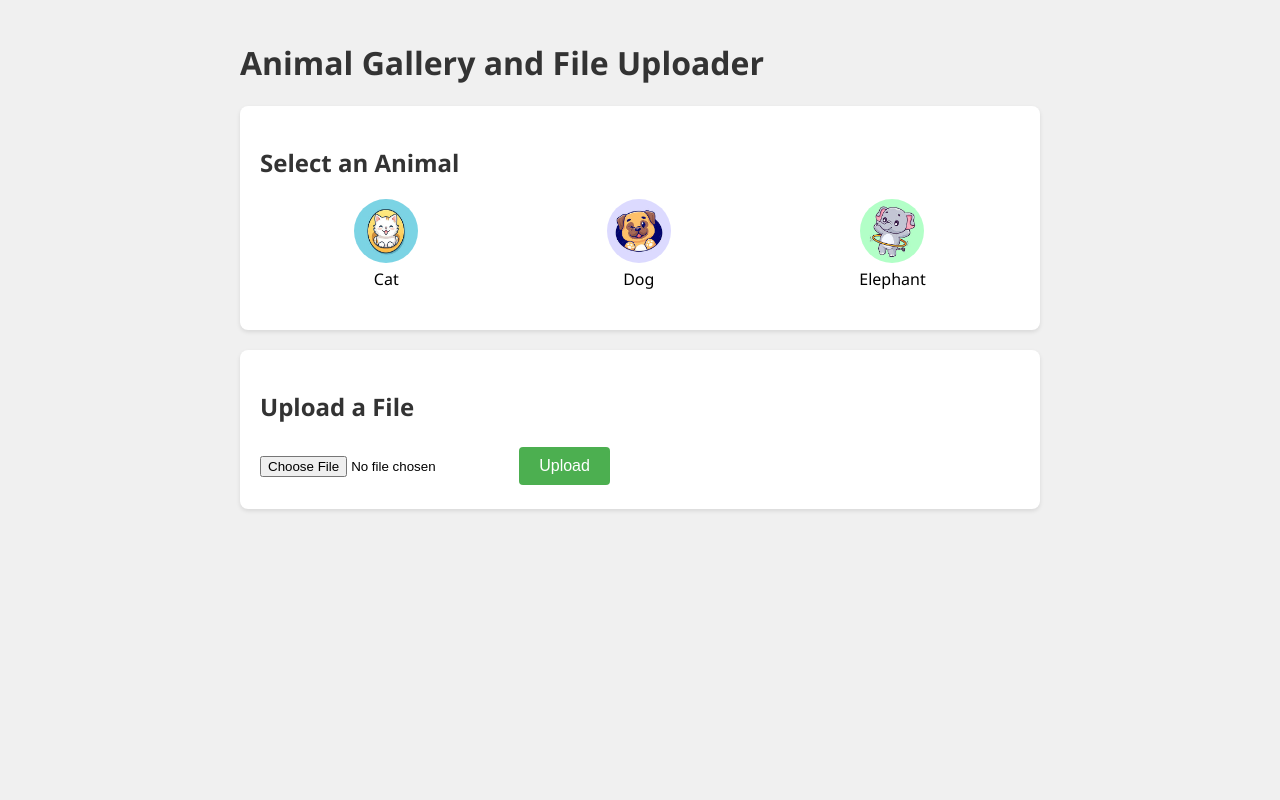
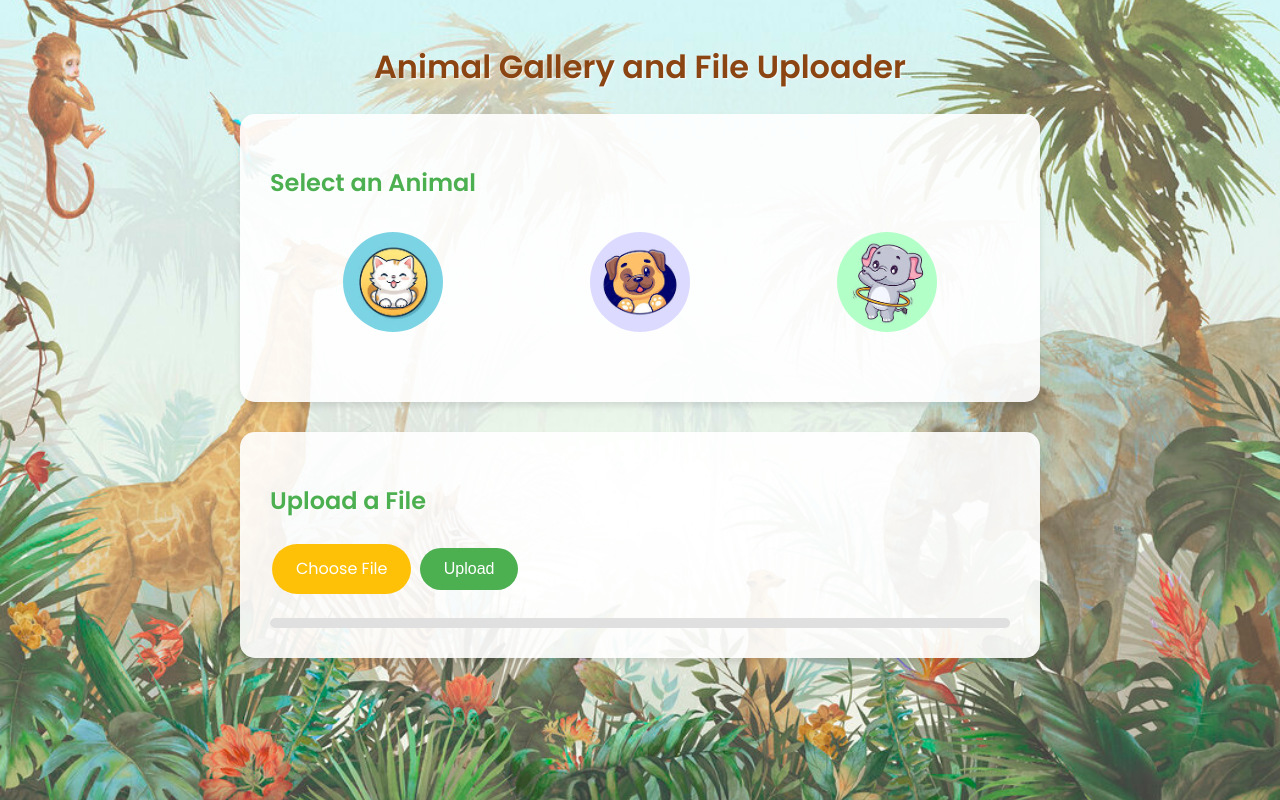
Before and after one commit to ChaitanyaSagar-Gurujula/WebPage-with-Flask-API, a Flask app: page / in a window 1280 px wide. Run offline with Flask 3, Linux system fonts and the light colour scheme.

Commit message:
added background and enriched ui design

```diff
--- a/static/script.js
+++ b/static/script.js
@@ -5,6 +5,7 @@ document.addEventListener('DOMContentLoaded', () => {
     const fileInfo = document.getElementById('fileInfo');
     const uploadButton = document.getElementById('uploadButton');
     const progressBar = document.getElementById('progressBar');
+    const resetButton = document.getElementById('resetButton');
 
     animalRadios.forEach(radio => {
         radio.addEventListener('change', async () => {
@@ -15,8 +16,31 @@ document.addEventListener('DOMContentLoaded', () => {
                 animalImage.src = `/static/images/${result.image}`;
                 animalImage.style.display = 'block';
                 animalImage.classList.add('fade-in');
+                resetButton.style.display = 'inline-block';
             }
         });
+    });
+
+    resetButton.addEventListener('click', () => {
+        animalRadios.forEach(radio => radio.checked = false);
+        animalImage.style.display = 'none';
+        animalImage.src = '';
+        resetButton.style.display = 'none';
+    });
+
+    fileInput.addEventListener('change', () => {
+        const file = fileInput.files[0];
+        if (file) {
+            fileInfo.innerHTML = `
+                <p><strong>Selected File:</strong> ${file.name}</p>
+                <p><strong>File Size:</strong> ${(file.size / 1024).toFixed(2)} KB</p>
+                <p><strong>File Type:</strong> ${file.type}</p>
+            `;
+            fileInfo.style.display = 'block';
+            fileInfo.classList.add('fade-in');
+        } else {
+            fileInfo.style.display = 'none';
+        }
     });
 
     uploadButton.addEventListener('click', async () => {
@@ -31,24 +55,26 @@ document.addEventListener('DOMContentLoaded', () => {
         progressBar.style.width = '0%';
         progressBar.style.display = 'block';
 
+        try {
             const response = await fetch('/upload', {
                 method: 'POST',
-            body: formData,
-            onUploadProgress: (progressEvent) => {
-                const percentCompleted = Math.round((progressEvent.loaded * 100) / progressEvent.total);
-                progressBar.style.width = `${percentCompleted}%`;
-            }
+                body: formData
             });
-
-        progressBar.style.display = 'none';
 
             const result = await response.json();
             fileInfo.innerHTML = `
-            <p><strong>File Name:</strong> ${result.filename}</p>
+                <p><strong>Uploaded File:</strong> ${result.filename}</p>
                 <p><strong>File Size:</strong> ${(result.filesize / 1024).toFixed(2)} KB</p>
                 <p><strong>File Type:</strong> ${result.filetype}</p>
             `;
             fileInfo.style.display = 'block';
             fileInfo.classList.add('fade-in');
+        } catch (error) {
+            console.error('Upload failed:', error);
+            fileInfo.innerHTML = '<p>Upload failed. Please try again.</p>';
+            fileInfo.style.display = 'block';
+        }
+
+        progressBar.style.display = 'none';
     });
 });
--- a/templates/index.html
+++ b/templates/index.html
@@ -4,100 +4,206 @@
     <meta charset="UTF-8">
     <meta name="viewport" content="width=device-width, initial-scale=1.0">
     <title>Animal Gallery and File Uploader</title>
+    <link href="https://fonts.googleapis.com/css2?family=Poppins:wght@300;400;600&display=swap" rel="stylesheet">
     <style>
+        :root {
+            --primary-color: #4CAF50;
+            --secondary-color: #2196F3;
+            --accent-color: #FFC107;
+            --text-color: #333;
+            --background-color: rgba(255, 255, 255, 0.9);
+            --wood-color: #8B4513;
+        }
+
         body {
-            font-family: 'Segoe UI', Tahoma, Geneva, Verdana, sans-serif;
+            font-family: 'Poppins', sans-serif;
             max-width: 800px;
             margin: 0 auto;
             padding: 20px;
-            background-color: #f0f0f0;
+            background-image: url("{{ url_for('static', filename='images/jungle_theme_backdrop.png') }}");
+            background-size: cover;
+            background-attachment: fixed;
+            background-position: center;
+            color: var(--text-color);
+            line-height: 1.6;
+            display: flex;
+            flex-direction: column;
+            align-items: center;
         }
+
+        .container {
+            width: 100%;
+        }
+
         .box {
-            background-color: white;
-            border-radius: 8px;
-            box-shadow: 0 2px 4px rgba(0, 0, 0, 0.1);
-            padding: 20px;
-            margin-bottom: 20px;
+            background-color: var(--background-color);
+            border-radius: 15px;
+            box-shadow: 0 4px 6px rgba(0, 0, 0, 0.1);
+            padding: 30px;
+            margin-bottom: 30px;
+            transition: transform 0.3s ease;
         }
-        h1, h2 {
-            color: #333;
+
+        .box:hover {
+            transform: translateY(-5px);
         }
-        #animalImage {
-            max-width: 100%;
-            max-height: 300px;
-            display: none;
-            border-radius: 8px;
-            box-shadow: 0 2px 4px rgba(0, 0, 0, 0.1);
+
+        h1 {
+            color: var(--wood-color);
+            text-shadow: 1px 1px 2px rgba(255, 255, 255, 0.8);
         }
-        #fileInfo {
-            display: none;
-            background-color: #e9f7ef;
-            border-radius: 4px;
-            padding: 10px;
-            margin-top: 10px;
+
+        h2 {
+            color: var(--primary-color);
+            text-shadow: 1px 1px 2px rgba(255, 255, 255, 0.8);
         }
+
         .radio-group {
             display: flex;
             justify-content: space-around;
-            margin-bottom: 20px;
+            margin-bottom: 30px;
         }
+
         .radio-group label {
             display: flex;
             flex-direction: column;
             align-items: center;
             cursor: pointer;
+            position: relative;
+            padding: 10px;
+            border-radius: 10px;
+            transition: all 0.3s ease;
         }
+
+        .radio-group label:hover {
+            background-color: rgba(76, 175, 80, 0.1);
+        }
+
         .radio-group img {
-            width: 64px;
-            height: 64px;
-            margin-bottom: 5px;
+            width: 100px;
+            height: 100px;
             border-radius: 50%;
-            transition: transform 0.2s;
+            transition: transform 0.3s ease;
+            object-fit: cover;
         }
+
         .radio-group input[type="radio"]:checked + img {
             transform: scale(1.1);
-            box-shadow: 0 0 10px rgba(0, 0, 0, 0.3);
+            box-shadow: 0 0 15px rgba(76, 175, 80, 0.5);
         }
+
         .radio-group input[type="radio"] {
             display: none;
         }
-        .btn {
-            background-color: #4CAF50;
+
+        .animal-name {
+            position: absolute;
+            bottom: -20px;
+            left: 50%;
+            transform: translateX(-50%);
+            opacity: 0;
+            transition: opacity 0.3s, bottom 0.3s;
+            background-color: var(--primary-color);
+            color: white;
+            padding: 5px 10px;
+            border-radius: 20px;
+            font-size: 14px;
+        }
+
+        .radio-group label:hover .animal-name {
+            opacity: 1;
+            bottom: -25px;
+        }
+
+        #animalImage {
+            max-width: 100%;
+            max-height: 400px;
+            display: none;
+            border-radius: 15px;
+            box-shadow: 0 4px 6px rgba(0, 0, 0, 0.1);
+            margin-top: 20px;
+        }
+
+        .btn, .file-input-label {
+            background-color: var(--primary-color);
             border: none;
             color: white;
-            padding: 10px 20px;
+            padding: 12px 24px;
             text-align: center;
             text-decoration: none;
             display: inline-block;
             font-size: 16px;
             margin: 4px 2px;
             cursor: pointer;
-            border-radius: 4px;
-            transition: background-color 0.3s;
+            border-radius: 25px;
+            transition: background-color 0.3s, transform 0.3s;
         }
-        .btn:hover {
+
+        .btn:hover, .file-input-label:hover {
             background-color: #45a049;
+            transform: translateY(-2px);
         }
+
+        #resetButton {
+            background-color: var(--secondary-color);
+        }
+
+        #resetButton:hover {
+            background-color: #1976D2;
+        }
+
+        #fileInput {
+            display: none;
+        }
+
+        .file-input-label {
+            background-color: var(--accent-color);
+        }
+
+        .file-input-label:hover {
+            background-color: #FFA000;
+        }
+
         .progress-bar {
             width: 100%;
-            background-color: #ddd;
-            border-radius: 4px;
-            margin-top: 10px;
-            display: none;
+            background-color: #e0e0e0;
+            border-radius: 20px;
+            margin-top: 20px;
+            overflow: hidden;
         }
+
         #progressBar {
             width: 0%;
             height: 10px;
-            background-color: #4CAF50;
-            border-radius: 4px;
-            transition: width 0.3s;
+            background-color: var(--primary-color);
+            border-radius: 20px;
+            transition: width 0.3s ease;
         }
+
+        #fileInfo {
+            display: none;
+            background-color: #e9f7ef;
+            border-radius: 10px;
+            padding: 15px;
+            margin-top: 20px;
+        }
+
         .fade-in {
             animation: fadeIn 0.5s;
         }
+
         @keyframes fadeIn {
             from { opacity: 0; }
             to { opacity: 1; }
+        }
+
+        @media (max-width: 768px) {
+            .container {
+                flex-direction: column;
+            }
+            .box {
+                flex-basis: 100%;
+            }
         }
     </style>
     <link rel="shortcut icon" href="{{ url_for('static', filename='favicon.ico') }}">
@@ -105,30 +211,33 @@
 <body>
     <h1>Animal Gallery and File Uploader</h1>
 
+    <div class="container">
         <div class="box">
             <h2>Select an Animal</h2>
             <div class="radio-group">
                 <label>
                     <input type="radio" name="animal" value="cat">
                     <img src="{{ url_for('static', filename='images/cat_icon.png') }}" alt="Cat">
-                Cat
+                    <span class="animal-name">Cat</span>
                 </label>
                 <label>
                     <input type="radio" name="animal" value="dog">
                     <img src="{{ url_for('static', filename='images/dog_icon.png') }}" alt="Dog">
-                Dog
+                    <span class="animal-name">Dog</span>
                 </label>
                 <label>
                     <input type="radio" name="animal" value="elephant">
                     <img src="{{ url_for('static', filename='images/elephant_icon.png') }}" alt="Elephant">
-                Elephant
+                    <span class="animal-name">Elephant</span>
                 </label>
             </div>
             <img id="animalImage" src="" alt="Animal Image">
+            <button id="resetButton" class="btn" style="display: none;">Reset Selection</button>
         </div>
 
         <div class="box">
             <h2>Upload a File</h2>
+            <label for="fileInput" class="file-input-label">Choose File</label>
             <input type="file" id="fileInput">
             <button id="uploadButton" class="btn">Upload</button>
             <div class="progress-bar">
@@ -136,6 +245,7 @@
             </div>
             <div id="fileInfo"></div>
         </div>
+    </div>
 
     <script src="{{ url_for('static', filename='script.js') }}"></script>
 </body>
```
Also changed, not shown: static/images/faded_jungle_theme_backdrop.png (added), static/images/jungle_theme_backdrop.png (added). Lines whose indentation alone changed are shown as unchanged.
